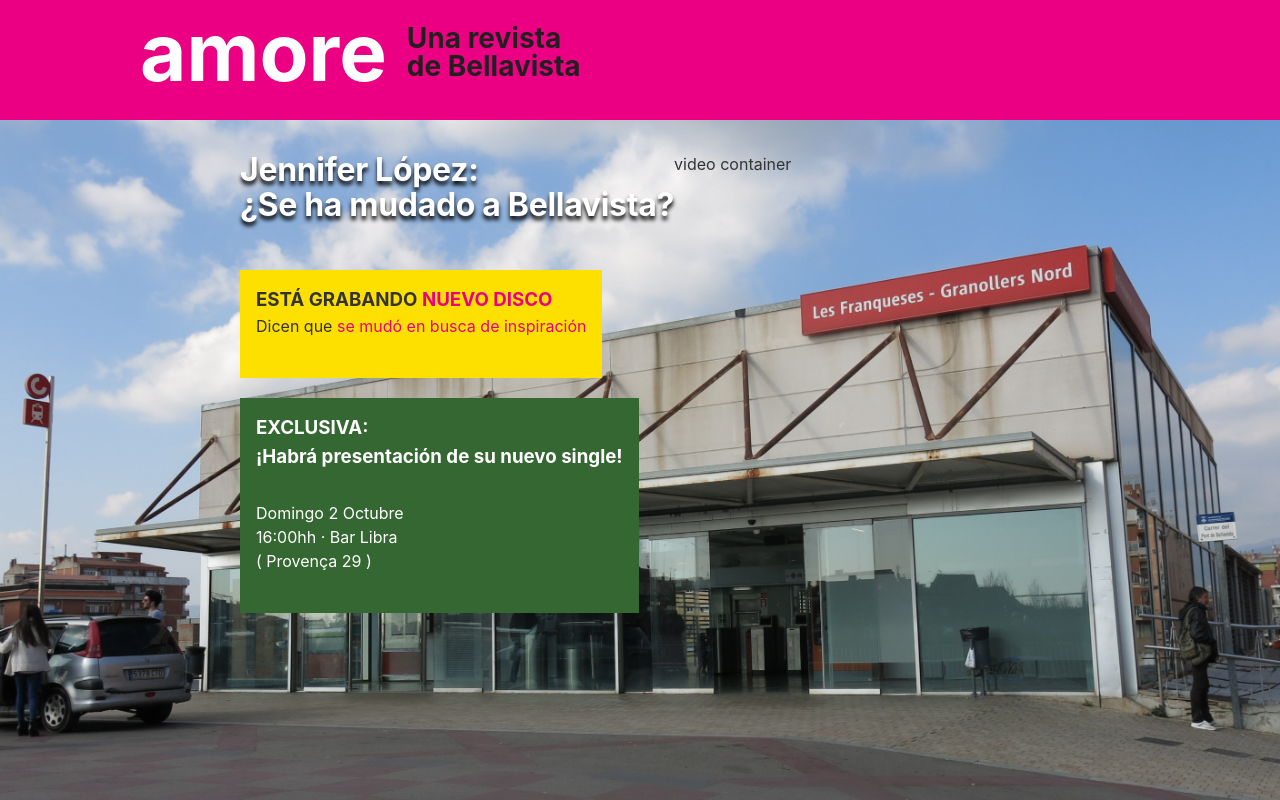
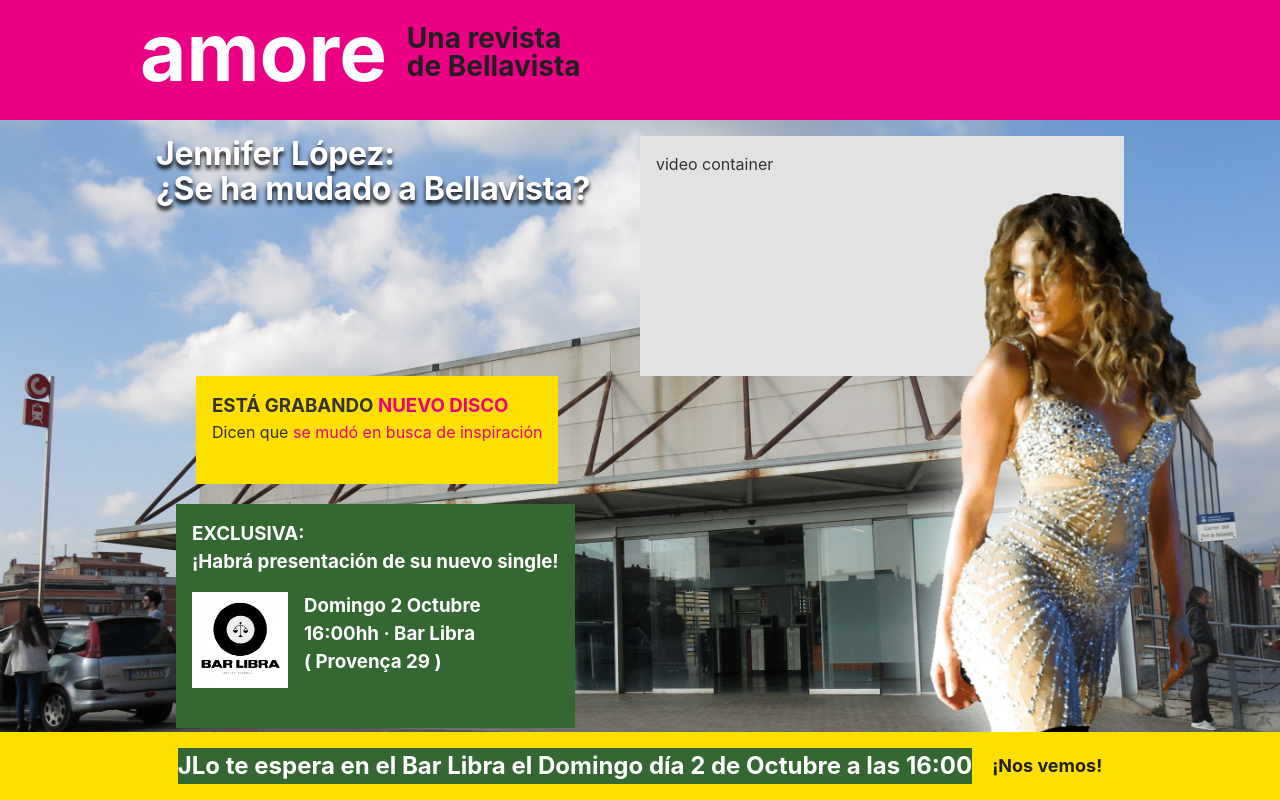
Before and after one commit to davidleiva/jlo-en-bellavista, a Gatsby site: page / in a window 1280 px wide. Built offline with nearby package versions, Linux system fonts and the light colour scheme; Gatsby itself is replaced by a stand-in of ours.

Commit message:
video container

```diff
--- /dev/null
+++ b/src/components/footer.js
@@ -0,0 +1,44 @@
+import * as React from "react"
+import PropTypes from "prop-types"
+// import { Link } from "gatsby"
+
+const Footer = () => (
+  <footer
+    style={{
+      position: 'fixed',
+      bottom: 0,
+      width: '100vw',
+      color: 'white',
+      margin: `0 auto`,
+      display: `flex`,
+      alignItems: `center`,
+      justifyContent: `center`,
+      backgroundColor: '#fde000',
+      padding: '16px'
+    }}
+  >
+    <div
+      style={{
+        // top: '-8px',
+        display: 'flex',
+        maxWidth: '1000px',
+        alignItems: 'center',
+        // position: 'relative',
+        // width: 'calc(100vw - 48px)',
+      }}
+    >
+      <h4 style={{ fontSize: '24px', margin: '0 20px 0 0', backgroundColor: 'rgb(53, 103, 50' }}>JLo te espera en el Bar Libra el Domingo día 2 de Octubre a las 16:00</h4>
+      <h5 style={{ color: '#231f20', margin: 0, fontSize: '18px', lineHeight: '28px' }}>¡Nos vemos!</h5>
+    </div>
+  </footer>
+)
+
+Footer.propTypes = {
+  siteTitle: PropTypes.string,
+}
+
+Footer.defaultProps = {
+  siteTitle: ``,
+}
+
+export default Footer
--- a/src/components/header.js
+++ b/src/components/header.js
@@ -1,27 +1,26 @@
 import * as React from "react"
 import PropTypes from "prop-types"
-import { Link } from "gatsby"
+// import { Link } from "gatsby"
 
 const Header = ({ siteTitle }) => (
   <header
     style={{
-      backgroundColor: '#eb0084',
       color: 'white',
       margin: `0 auto`,
-      // padding: `var(--space-4) var(--size-gutter)`,
       display: `flex`,
       alignItems: `center`,
       justifyContent: `center`,
+      backgroundColor: '#eb0084',
     }}
   >
     <div
       style={{
-        width: 'calc(100vw - 48px)',
+        top: '-8px',
+        display: 'flex',
         maxWidth: '1000px',
-        display: 'flex',
         alignItems: 'center',
         position: 'relative',
-        top: '-8px'
+        width: 'calc(100vw - 48px)',
       }}
     >
       <h4 style={{ fontSize: '80px', margin: '0 20px 0 0' }}>amore</h4>
--- a/src/components/layout.js
+++ b/src/components/layout.js
@@ -10,6 +10,8 @@ import PropTypes from "prop-types"
 import { useStaticQuery, graphql } from "gatsby"
 
 import Header from "./header"
+import Footer from "./footer"
+
 import "./layout.css"
 
 const Layout = ({ children }) => {
@@ -31,22 +33,13 @@ const Layout = ({ children }) => {
       <div
         style={{
           margin: `0 auto`,
-          maxWidth: `var(--size-content)`,
-          padding: `var(--size-gutter)`,
+          maxWidth: '1000px', // `var(--size-content)`,
+          padding: '16px', // `var(--size-gutter)`,
         }}
       >
         <main>{children}</main>
-        {/* <footer
-          style={{
-            marginTop: `var(--space-5)`,
-            fontSize: `var(--font-sm)`,
-          }}
-        >
-          © {new Date().getFullYear()} &middot; Built with
-          {` `}
-          <a href="https://www.gatsbyjs.com">Gatsby</a>
-        </footer> */}
       </div>
+      <Footer />
     </>
   )
 }
--- a/src/pages/index.js
+++ b/src/pages/index.js
@@ -1,73 +1,13 @@
 import * as React from "react"
 import { Link } from "gatsby"
 import { StaticImage } from "gatsby-plugin-image"
+import libraImg from './../images/2x/libra@2x-8.png'
+import JLO from './../images/2x/JLO@2x-8.png'
 
 import Layout from "../components/layout"
 import Seo from "../components/seo"
 import * as styles from "../components/index.module.css"
-
-const links = [
-  {
-    text: "Tutorial",
-    url: "https://www.gatsbyjs.com/docs/tutorial",
-    description:
-      "A great place to get started if you're new to web development. Designed to guide you through setting up your first Gatsby site.",
-  },
-  {
-    text: "Examples",
-    url: "https://github.com/gatsbyjs/gatsby/tree/master/examples",
-    description:
-      "A collection of websites ranging from very basic to complex/complete that illustrate how to accomplish specific tasks within your Gatsby sites.",
-  },
-  {
-    text: "Plugin Library",
-    url: "https://www.gatsbyjs.com/plugins",
-    description:
-      "Learn how to add functionality and customize your Gatsby site or app with thousands of plugins built by our amazing developer community.",
-  },
-  {
-    text: "Build and Host",
-    url: "https://www.gatsbyjs.com/cloud",
-    description:
-      "Now you’re ready to show the world! Give your Gatsby site superpowers: Build and host on Gatsby Cloud. Get started for free!",
-  },
-]
-
-const samplePageLinks = [
-  {
-    text: "Page 2",
-    url: "page-2",
-    badge: false,
-    description:
-      "A simple example of linking to another page within a Gatsby site",
-  },
-  { text: "TypeScript", url: "using-typescript" },
-  { text: "Server Side Rendering", url: "using-ssr" },
-  { text: "Deferred Static Generation", url: "using-dsg" },
-]
-
-const moreLinks = [
-  { text: "Join us on Discord", url: "https://gatsby.dev/discord" },
-  {
-    text: "Documentation",
-    url: "https://gatsbyjs.com/docs/",
-  },
-  {
-    text: "Starters",
-    url: "https://gatsbyjs.com/starters/",
-  },
-  {
-    text: "Showcase",
-    url: "https://gatsbyjs.com/showcase/",
-  },
-  {
-    text: "Contributing",
-    url: "https://www.gatsbyjs.com/contributing/",
-  },
-  { text: "Issues", url: "https://github.com/gatsbyjs/gatsby/issues" },
-]
-
-const utmParameters = `?utm_source=starter&utm_medium=start-page&utm_campaign=default-starter`
+import { fixed } from "gatsby-plugin-sharp"
 
 const IndexPage = () => (
   <Layout>
@@ -79,27 +19,61 @@ const IndexPage = () => (
           style={{ display: 'flex' }}
         >
           <h1
-            style={{ color: 'white', textShadow: '0 4px 4px #000' }}
+            style={{ color: 'white', textShadow: '0 4px 4px #000', width: '50%' }}
           >Jennifer López: <br />¿Se ha mudado a Bellavista?</h1>
-          <div>video container</div>
+          <div
+            style={{
+              width: '50%',
+              backgroundColor: '#e2e2e2',
+              padding: '16px',
+              height: '240px',
+            }}
+          >video container</div>
         </div>
 
-        <div style={{ backgroundColor: '#fde000', padding: '16px', display: 'inline-block', marginBottom: '20px' }}>
+        <div
+          style={{
+            backgroundColor: '#fde000',
+            padding: '16px',
+            display: 'inline-block',
+            marginBottom: '20px',
+            position: 'relative',
+            left: '40px'
+          }}
+          >
           <h3 style={{ margin: 0 }}>ESTÁ GRABANDO <span style={{ color: '#eb0084' }}>NUEVO DISCO</span></h3>
           <p>Dicen que <span style={{ color: '#eb0084' }}>se mudó en busca de inspiración</span></p>
         </div>
 
         <br />
 
-        <div style={{ backgroundColor: '#356732', color: 'white', padding: '16px', display: 'inline-block' }}>
-          <h3 style={{ margin: 0 }}>EXCLUSIVA: <br />¡Habrá presentación de su nuevo single!</h3>
-          <div>
-            <img src="" />
-            <p>Domingo 2 Octubre<br />16:00hh · Bar Libra <br />( Provença 29 )</p>
+        <div style={{
+          backgroundColor: '#356732',
+          color: 'white',
+          padding: '16px',
+          display: 'inline-block',
+          position: 'relative',
+          left: '20px'
+        }}>
+          <h3 style={{ margin: '0 0 16px 0' }}>EXCLUSIVA: <br />¡Habrá presentación de su nuevo single!</h3>
+          <div style={{ display: 'flex' }}>
+            <img src={ libraImg } style={{ marginRight: '16px', width: '96px' }} />
+            <h3 style={{ margin: 0 }}>Domingo 2 Octubre<br />16:00hh · Bar Libra <br />( Provença 29 )</h3>
           </div>
         </div>
 
       </div>
+
+      <img
+        src={ JLO }
+        style={{
+          position: 'fixed',
+          bottom: 0,
+          right: 0,
+          height: '75vh'
+        }}
+      />
+
   </Layout>
 )
 
```
Also changed, not shown: src/images/2x/JLO@2x-8.png (added), src/images/2x/libra@2x-8.png (added).
